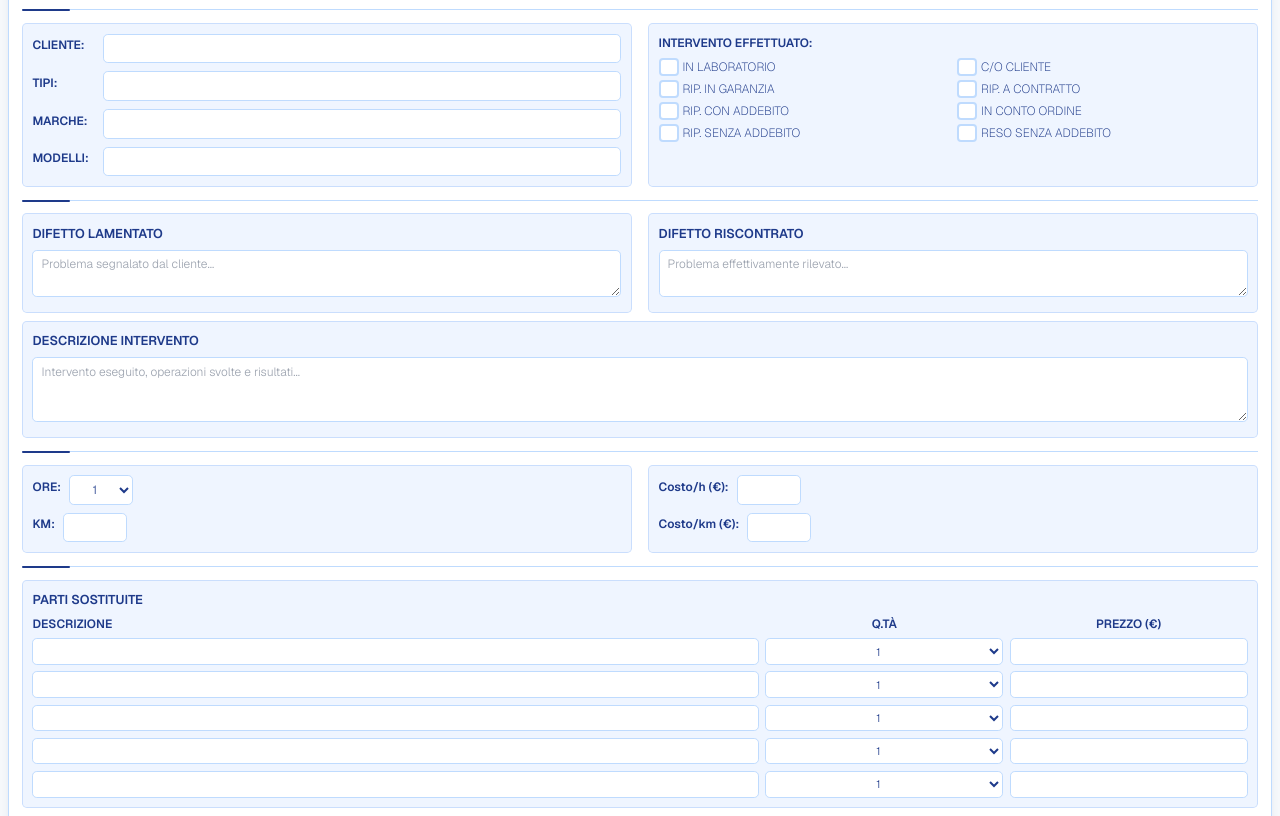
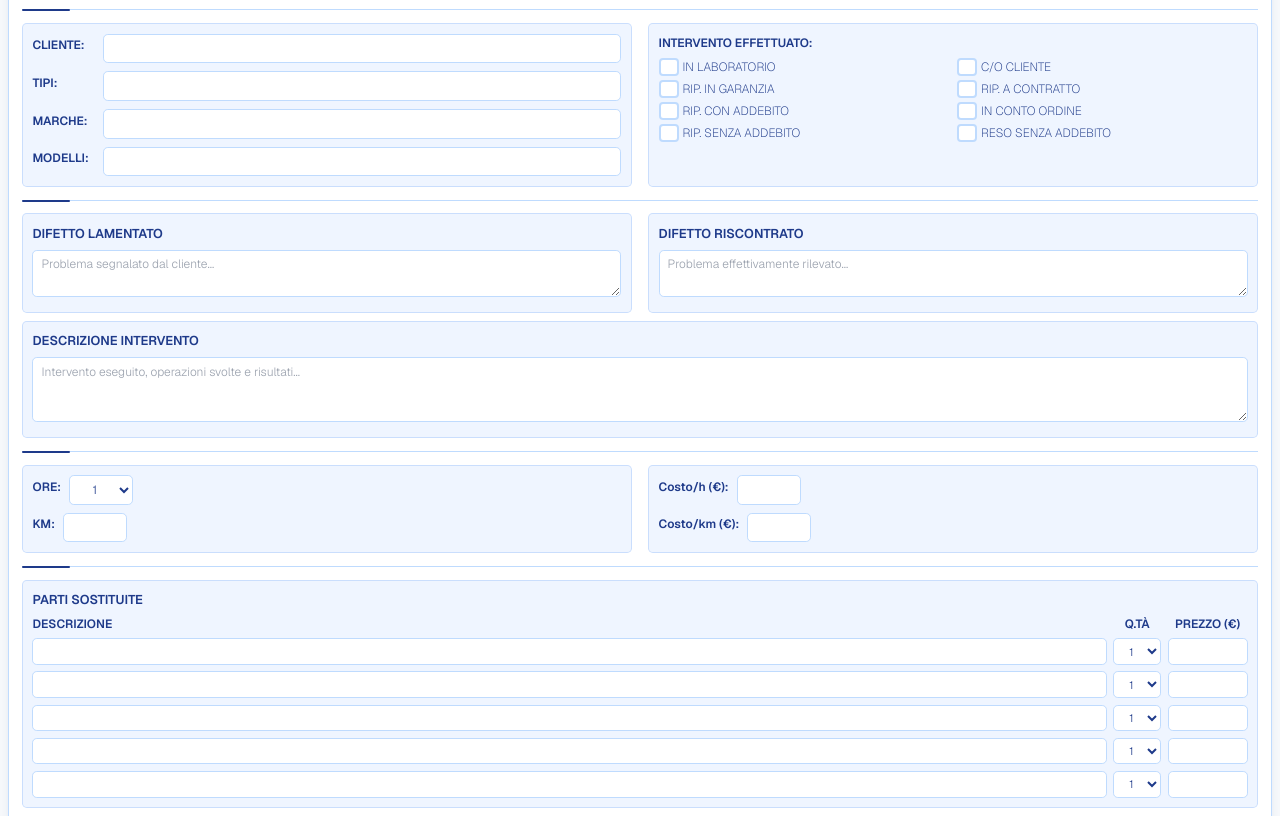
Before and after one commit to mgardelli-cloud/Report_OnSite, a plain HTML site: page index.html in a window 1280 px wide. Shown: the part 136-952 px from the top of the page. Drawn offline with nearby package versions, Linux system fonts and the light colour scheme.

Commit message:
Modernize UI design with Geist font and clean minimal styling

```diff
--- a/index.html
+++ b/index.html
@@ -431,16 +431,16 @@
         <!-- Parti Sostituite Section -->
         <div class="section-box mt-2">
             <label class="section-title">PARTI SOSTITUITE</label>
-            <div class="grid grid-cols-5 compact-parts gap-2">
-                <div class="col-span-3 font-semibold text-xs" style="color: var(--text-primary);">DESCRIZIONE</div>
+            <div class="grid grid-cols-[1fr_3rem_5rem] compact-parts gap-2">
+                <div class="font-semibold text-xs" style="color: var(--text-primary);">DESCRIZIONE</div>
                 <div class="text-center font-semibold text-xs" style="color: var(--text-primary);">Q.TÀ</div>
                 <div class="text-center font-semibold text-xs" style="color: var(--text-primary);">PREZZO (€)</div>
                 <!-- 5 righe compress -->
-                <input type="text" class="text-input col-span-3 part-description"><div class="flex justify-center"><select class="text-input quantity-select-parti quantity-select-narrow"><option value="1">1</option><option value="2">2</option><option value="3">3</option><option value="4">4</option><option value="5">5</option><option value="6">6</option><option value="7">7</option><option value="8">8</option><option value="9">9</option><option value="10">10</option></select></div><input type="text" class="text-input text-right unit-price">
-                <input type="text" class="text-input col-span-3 part-description"><div class="flex justify-center"><select class="text-input quantity-select-parti quantity-select-narrow"><option value="1">1</option><option value="2">2</option><option value="3">3</option><option value="4">4</option><option value="5">5</option><option value="6">6</option><option value="7">7</option><option value="8">8</option><option value="9">9</option><option value="10">10</option></select></div><input type="text" class="text-input text-right unit-price">
-                <input type="text" class="text-input col-span-3 part-description"><div class="flex justify-center"><select class="text-input quantity-select-parti quantity-select-narrow"><option value="1">1</option><option value="2">2</option><option value="3">3</option><option value="4">4</option><option value="5">5</option><option value="6">6</option><option value="7">7</option><option value="8">8</option><option value="9">9</option><option value="10">10</option></select></div><input type="text" class="text-input text-right unit-price">
-                <input type="text" class="text-input col-span-3 part-description"><div class="flex justify-center"><select class="text-input quantity-select-parti quantity-select-narrow"><option value="1">1</option><option value="2">2</option><option value="3">3</option><option value="4">4</option><option value="5">5</option><option value="6">6</option><option value="7">7</option><option value="8">8</option><option value="9">9</option><option value="10">10</option></select></div><input type="text" class="text-input text-right unit-price">
-                <input type="text" class="text-input col-span-3 part-description"><div class="flex justify-center"><select class="text-input quantity-select-parti quantity-select-narrow"><option value="1">1</option><option value="2">2</option><option value="3">3</option><option value="4">4</option><option value="5">5</option><option value="6">6</option><option value="7">7</option><option value="8">8</option><option value="9">9</option><option value="10">10</option></select></div><input type="text" class="text-input text-right unit-price">
+                <input type="text" class="text-input part-description"><div class="flex justify-center"><select class="text-input quantity-select-parti quantity-select-narrow"><option value="1">1</option><option value="2">2</option><option value="3">3</option><option value="4">4</option><option value="5">5</option><option value="6">6</option><option value="7">7</option><option value="8">8</option><option value="9">9</option><option value="10">10</option></select></div><input type="text" class="text-input text-right unit-price">
+                <input type="text" class="text-input part-description"><div class="flex justify-center"><select class="text-input quantity-select-parti quantity-select-narrow"><option value="1">1</option><option value="2">2</option><option value="3">3</option><option value="4">4</option><option value="5">5</option><option value="6">6</option><option value="7">7</option><option value="8">8</option><option value="9">9</option><option value="10">10</option></select></div><input type="text" class="text-input text-right unit-price">
+                <input type="text" class="text-input part-description"><div class="flex justify-center"><select class="text-input quantity-select-parti quantity-select-narrow"><option value="1">1</option><option value="2">2</option><option value="3">3</option><option value="4">4</option><option value="5">5</option><option value="6">6</option><option value="7">7</option><option value="8">8</option><option value="9">9</option><option value="10">10</option></select></div><input type="text" class="text-input text-right unit-price">
+                <input type="text" class="text-input part-description"><div class="flex justify-center"><select class="text-input quantity-select-parti quantity-select-narrow"><option value="1">1</option><option value="2">2</option><option value="3">3</option><option value="4">4</option><option value="5">5</option><option value="6">6</option><option value="7">7</option><option value="8">8</option><option value="9">9</option><option value="10">10</option></select></div><input type="text" class="text-input text-right unit-price">
+                <input type="text" class="text-input part-description"><div class="flex justify-center"><select class="text-input quantity-select-parti quantity-select-narrow"><option value="1">1</option><option value="2">2</option><option value="3">3</option><option value="4">4</option><option value="5">5</option><option value="6">6</option><option value="7">7</option><option value="8">8</option><option value="9">9</option><option value="10">10</option></select></div><input type="text" class="text-input text-right unit-price">
             </div>
         </div>
 
```
